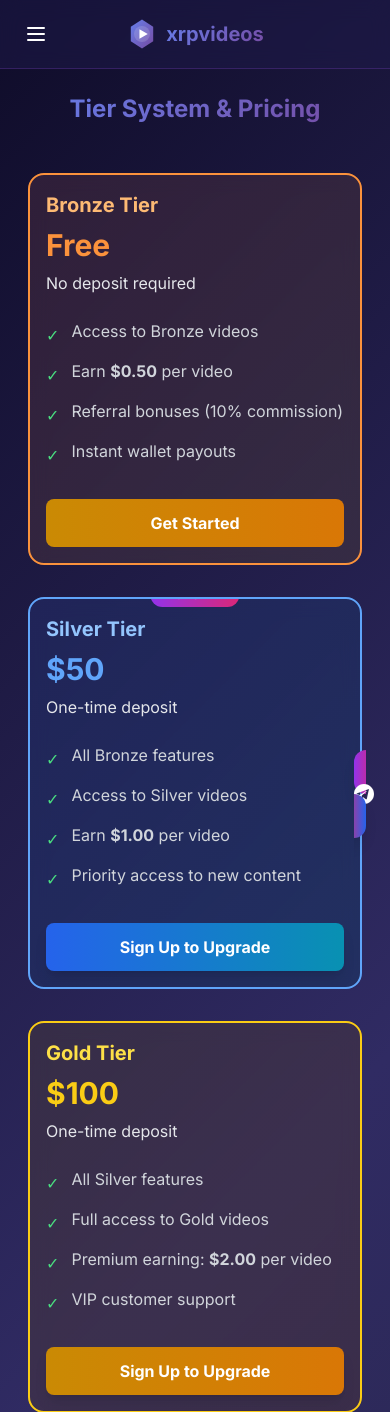
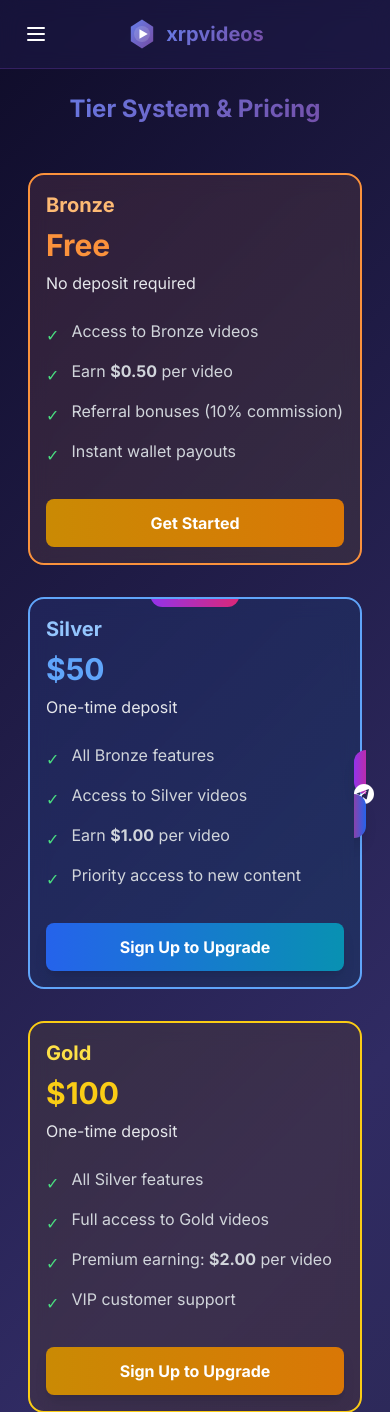
Before and after one commit to mainmesh/xrp_videos, a Django app: page /tiers/ in a window 390 px wide. Shown: the top 1412 px of the page. Run offline with Django 4.2, Linux system fonts and the light colour scheme; some libraries are stand-ins or nearby versions.

Commit message:
Normalize tier names to Bronze/Silver/Gold; make hero CTAs responsive for mobile

```diff
--- a/templates/home.html
+++ b/templates/home.html
@@ -10,9 +10,9 @@
 		<p class="text-base sm:text-lg lg:text-xl text-gray-300 mb-8 max-w-3xl mx-auto px-4 fade-in" style="animation-delay: 0.2s;">Join thousands earning by watching quality videos. Get rewarded instantly, share with friends, and unlock bigger earnings. No investment needed—just your time.</p>
 		<div class="flex justify-center gap-3 sm:gap-4 flex-wrap px-4 fade-in" style="animation-delay: 0.4s;">
 			{% if not user.is_authenticated %}
-			<a href="{% url 'accounts:register' %}" class="px-6 sm:px-8 py-3 sm:py-4 text-sm sm:text-base bg-gradient-to-r from-purple-600 to-pink-600 hover:from-purple-500 hover:to-pink-500 text-white font-bold rounded-xl transition transform hover:scale-105 shadow-modern-lg">Get Started Now</a>
+			<a href="{% url 'accounts:register' %}" class="w-full sm:w-auto block sm:inline-block px-6 sm:px-8 py-3 sm:py-4 text-sm sm:text-base bg-gradient-to-r from-purple-600 to-pink-600 hover:from-purple-500 hover:to-pink-500 text-white font-bold rounded-xl transition transform hover:scale-105 shadow-modern-lg text-center">Get Started Now</a>
 			{% endif %}
-			<a href="{% url 'videos:list' %}" class="px-6 sm:px-8 py-3 sm:py-4 text-sm sm:text-base dark-glass border border-purple-500/50 text-white font-semibold rounded-xl hover:border-purple-400 transition flex items-center gap-2">
+			<a href="{% url 'videos:list' %}" class="w-full sm:w-auto block sm:inline-block px-6 sm:px-8 py-3 sm:py-4 text-sm sm:text-base dark-glass border border-purple-500/50 text-white font-semibold rounded-xl hover:border-purple-400 transition flex items-center justify-center gap-2">
 				<svg class="w-5 h-5 video-play-icon" fill="none" stroke="currentColor" viewBox="0 0 24 24">
 					<path stroke-linecap="round" stroke-linejoin="round" stroke-width="2" d="M14.752 11.168l-3.197-2.132A1 1 0 0010 9.87v4.263a1 1 0 001.555.832l3.197-2.132a1 1 0 000-1.664z"/>
 					<path stroke-linecap="round" stroke-linejoin="round" stroke-width="2" d="M21 12a9 9 0 11-18 0 9 9 0 0118 0z"/>
@@ -31,6 +31,7 @@
 				<p class="text-2xl sm:text-3xl font-bold text-orange-400 mb-2">Free</p>
 				<p class="text-gray-200 mb-4">No deposit required</p>
 				<p class="text-sm text-gray-300 mb-6">Earn <strong>$0.50</strong> per video. Access basic videos with instant rewards.</p>
+				{% if not user.is_authenticated %}
 				{% if not user.is_authenticated %}
 				<a href="{% url 'accounts:register' %}" class="w-full block text-center px-4 py-3 bg-gradient-to-r from-yellow-600 to-amber-600 hover:from-yellow-500 hover:to-amber-500 text-white font-bold rounded-lg transition">
 					Get Started
--- a/templates/tiers.html
+++ b/templates/tiers.html
@@ -6,7 +6,7 @@
   <div class="grid md:grid-cols-3 gap-8 mb-16">
     <!-- Bronze/Free Tier -->
     <div class="dark-glass rounded-2xl p-8 border-2 border-orange-400 hover:shadow-2xl hover:shadow-orange-400/50 transition bg-gradient-to-br from-orange-500/10 to-yellow-500/10">
-      <h3 class="text-2xl font-bold text-orange-300 mb-2">Bronze Tier</h3>
+      <h3 class="text-2xl font-bold text-orange-300 mb-2">Bronze</h3>
       <p class="text-3xl font-bold text-orange-400 mb-2">Free</p>
       <p class="text-gray-200 mb-6">No deposit required</p>
 
@@ -45,7 +45,7 @@
       <div class="absolute -top-4 left-1/2 -translate-x-1/2 px-4 py-1 bg-gradient-to-r from-purple-600 to-pink-600 text-white text-xs font-bold rounded-full">
         POPULAR
       </div>
-      <h3 class="text-2xl font-bold text-blue-300 mb-2">Silver Tier</h3>
+      <h3 class="text-2xl font-bold text-blue-300 mb-2">Silver</h3>
       <p class="text-3xl font-bold text-blue-400 mb-2">$50</p>
       <p class="text-gray-200 mb-6">One-time deposit</p>
 
@@ -87,7 +87,7 @@
 
     <!-- Gold Tier -->
     <div class="dark-glass rounded-2xl p-8 border-2 border-yellow-400 hover:shadow-2xl hover:shadow-yellow-400/50 transition bg-gradient-to-br from-yellow-500/10 to-amber-500/10">
-      <h3 class="text-2xl font-bold text-yellow-300 mb-2">Gold Tier</h3>
+      <h3 class="text-2xl font-bold text-yellow-300 mb-2">Gold</h3>
       <p class="text-3xl font-bold text-yellow-400 mb-2">$100</p>
       <p class="text-gray-200 mb-6">One-time deposit</p>
 
```
